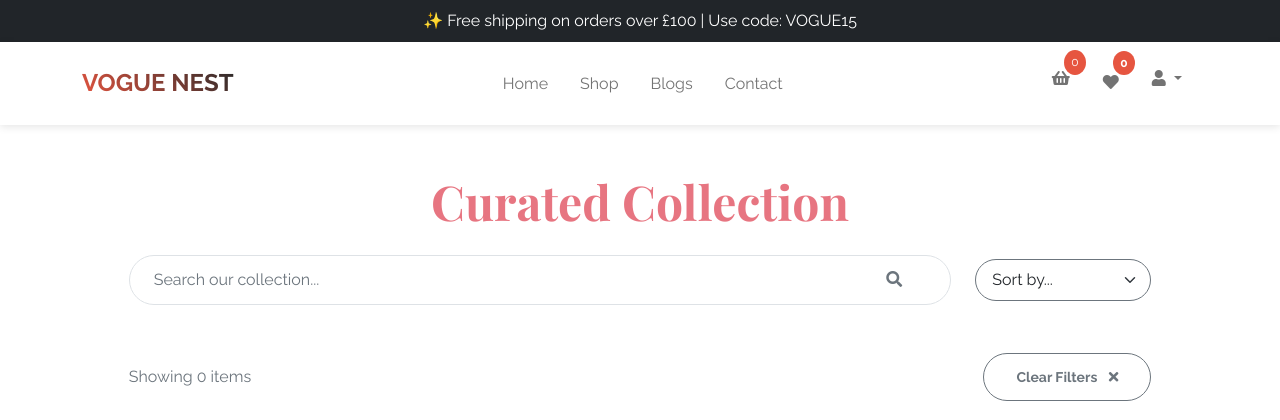
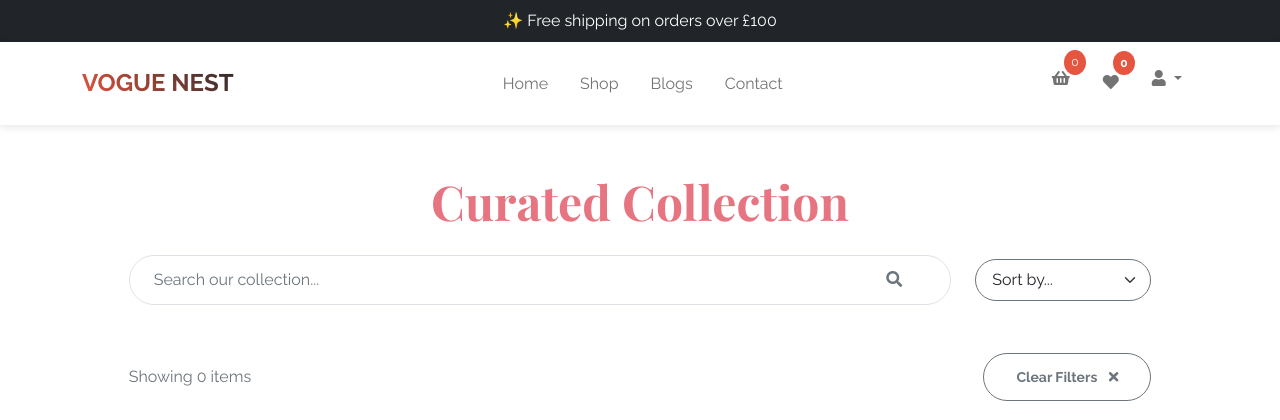
Before and after one commit to Jawahir01/VogueNest, a Django app: page /products/ in a window 1280 px wide. Shown: the top 420 px of the page. Run offline with Django 3.2, Linux system fonts and the light colour scheme; the visitor is signed in with stand-in values (Sample User, id 1); data that the repository does not hold is empty; parts of the project's set-up code (start-up, migrations or seed data) failed here and were passed over; some libraries are stand-ins or nearby versions.

Commit message:
restyle banner

```diff
--- a/templates/base.html
+++ b/templates/base.html
@@ -26,7 +26,7 @@
 
     <!-- Announcement Bar -->
     <div class="announcement-bar bg-dark text-white text-center py-2">
-        <p class="mb-0">✨ Free shipping on orders over £{{ free_delivery_threshold }} | Use code: VOGUE15</p>
+        <p class="mb-0">✨ Free shipping on orders over £{{ free_delivery_threshold }}</p>
     </div>
 
     <!-- Navigation -->
```
